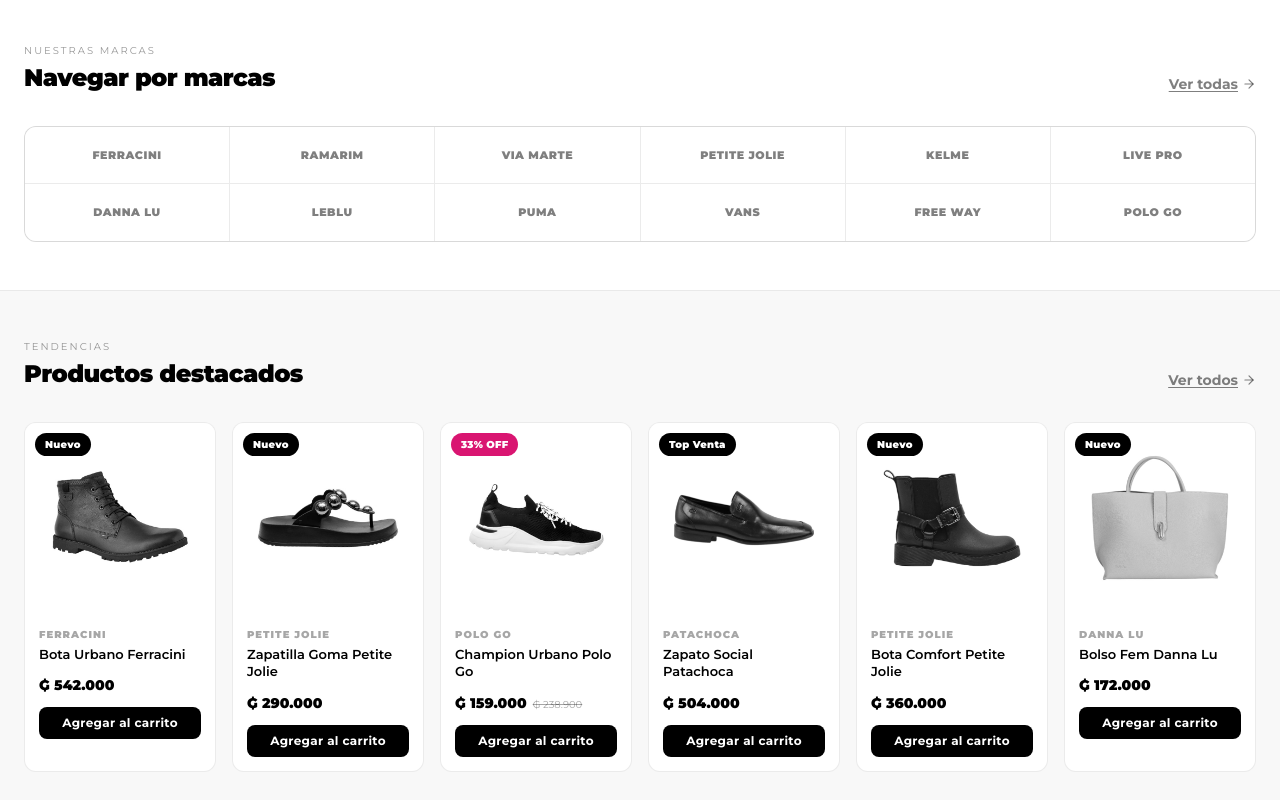
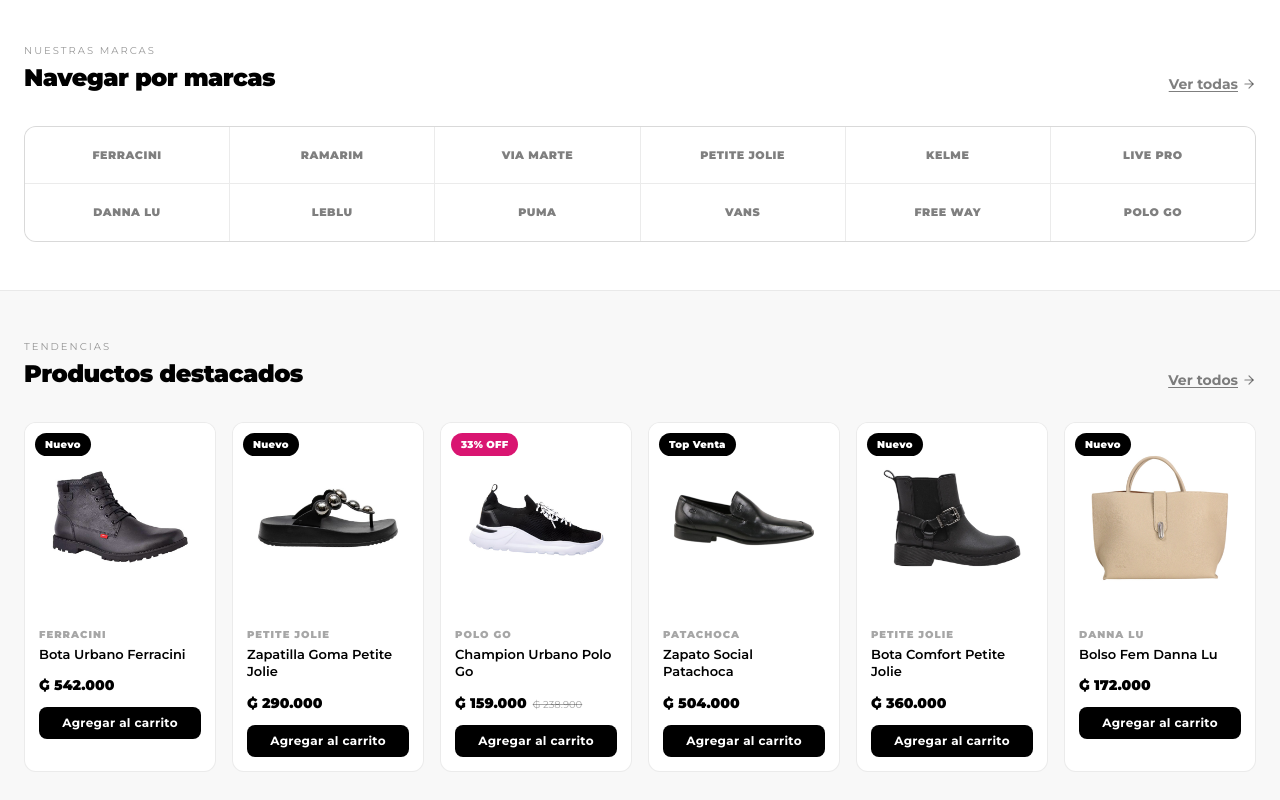
Before and after one commit to DRPCS-D/pata-repo, a React (Vite) app: page / in a window 1280 px wide. Shown: the part 866-1666 px from the top of the page. Built offline with nearby package versions, Linux system fonts and the light colour scheme.

Commit message:
fix: remove grayscale-to-color hover effect on product images
Removes the black & white filter (with hover-to-reveal-color) from the
featured product cards and the two promo tiles, so photos show in full
color at all times.

Concieved by Romuald Członkowski - www.aiadvisors.pl/en

```diff
--- a/src/pages/Index.tsx
+++ b/src/pages/Index.tsx
@@ -257,7 +257,7 @@
                 <motion.a key={b.title} href="#"
                   initial={{ opacity: 0, y: 12 }} animate={{ opacity: 1, y: 0 }} transition={{ delay: 0.35, duration: 0.4 }}
                   whileHover={{ y: -3 }} className="relative rounded-xl overflow-hidden cursor-pointer block bg-black" style={{ aspectRatio: "2/1" }}>
-                  <img src={b.img} alt={b.title} className="w-full h-full object-cover opacity-40 grayscale" />
+                  <img src={b.img} alt={b.title} className="w-full h-full object-cover opacity-40" />
                   <div className="absolute inset-0 p-5 flex flex-col justify-between">
                     <b.icon className="w-5 h-5 text-white/60" />
                     <div>
@@ -316,7 +316,7 @@
               <motion.a key={p.name} variants={fadeUp} href="#"
                 whileHover={{ y: -4 }} className="bg-white border border-black/8 rounded-xl overflow-hidden hover:shadow-xl hover:border-black/15 transition-all cursor-pointer group block">
                 <div className="relative overflow-hidden bg-[#F2F2F2]" style={{ aspectRatio: "1/1" }}>
-                  <img src={p.img} alt={p.name} className="w-full h-full object-cover grayscale group-hover:grayscale-0 transition-all duration-500 group-hover:scale-105" />
+                  <img src={p.img} alt={p.name} className="w-full h-full object-cover transition-transform duration-500 group-hover:scale-105" />
                   <span className="absolute top-2.5 left-2.5 text-white text-[10px] font-black px-2.5 py-1 rounded-full tracking-wide"
                     style={{ background: p.isOffer ? PINK : "black" }}>{p.tag}</span>
                   <button className="absolute top-2.5 right-2.5 w-7 h-7 bg-white rounded-full shadow flex items-center justify-center opacity-0 group-hover:opacity-100 transition-opacity cursor-pointer">
```
